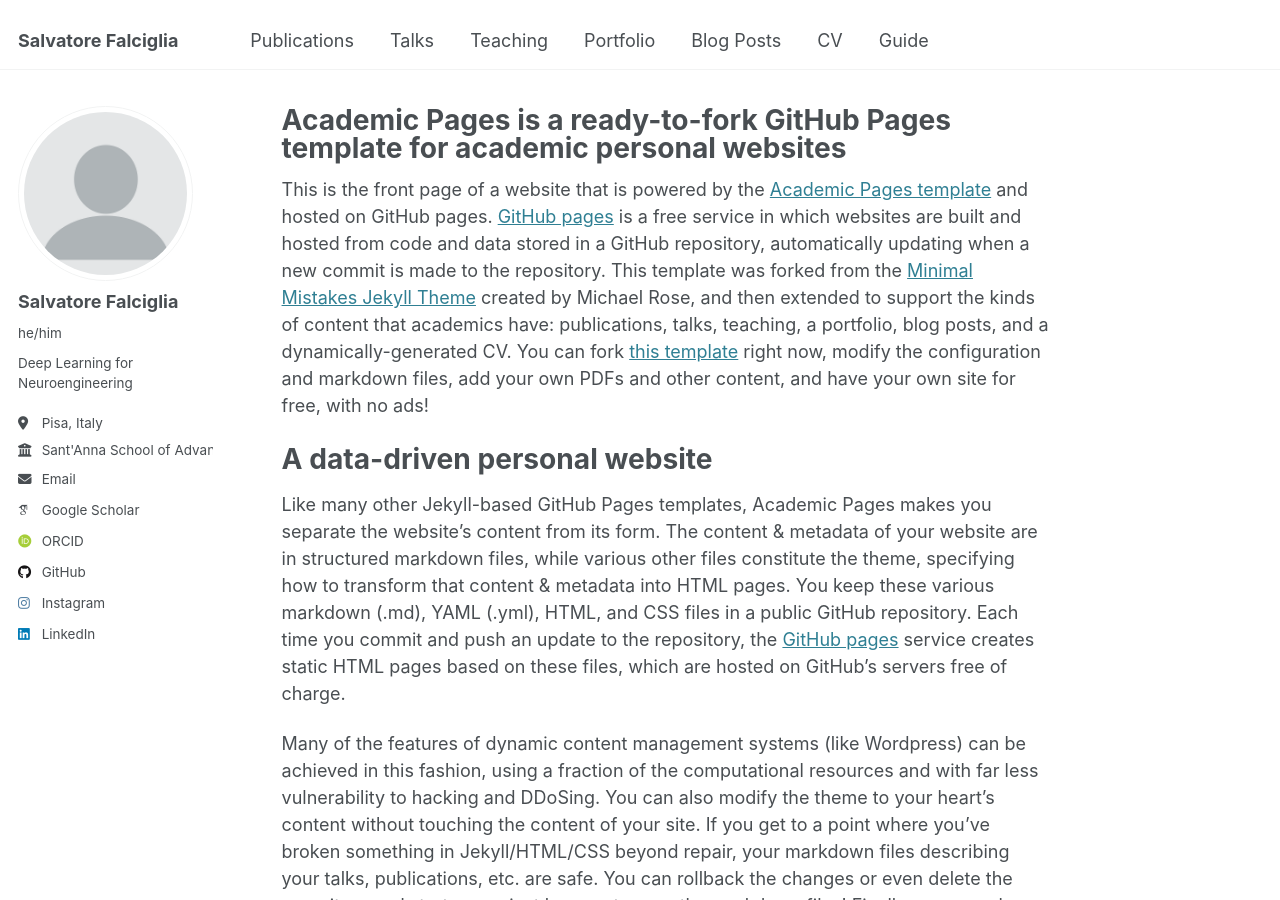
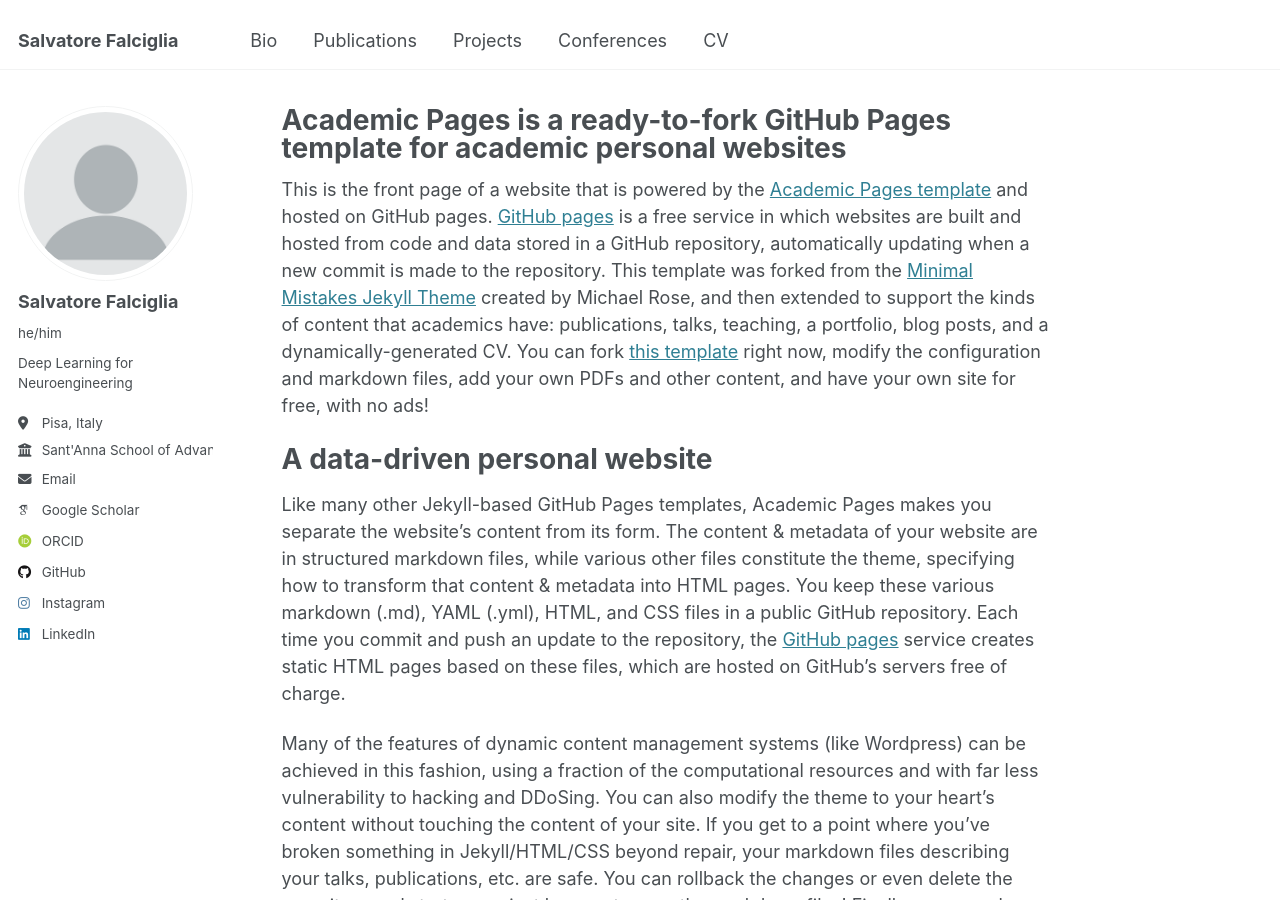
Before and after one commit to falciglia/falciglia.github.io, a Jekyll site: the page built from _pages/about.md, in a window 1280 px wide and 900 px high. Built offline with Jekyll 4.4.1, drawn with Linux system fonts in a browser that asks for light colours; some web fonts are replaced.

Commit message:
Update navigation.yml

```diff
--- a/_data/navigation.yml
+++ b/_data/navigation.yml
@@ -5,23 +5,17 @@
 # prevent it from being included in the site.
 
 main:
+  - title: "Bio"
+    url: /bio/
+
   - title: "Publications"
     url: /publications/
 
-  - title: "Talks"
-    url: /talks/
+  - title: "Projects"
+    url: /projects/
 
-  - title: "Teaching"
-    url: /teaching/
-
-  - title: "Portfolio"
-    url: /portfolio/
-
-  - title: "Blog Posts"
-    url: /year-archive/
+  - title: "Conferences"
+    url: /conferences/
 
   - title: "CV"
     url: /cv/
-
-  - title: "Guide"
-    url: /markdown/
```
